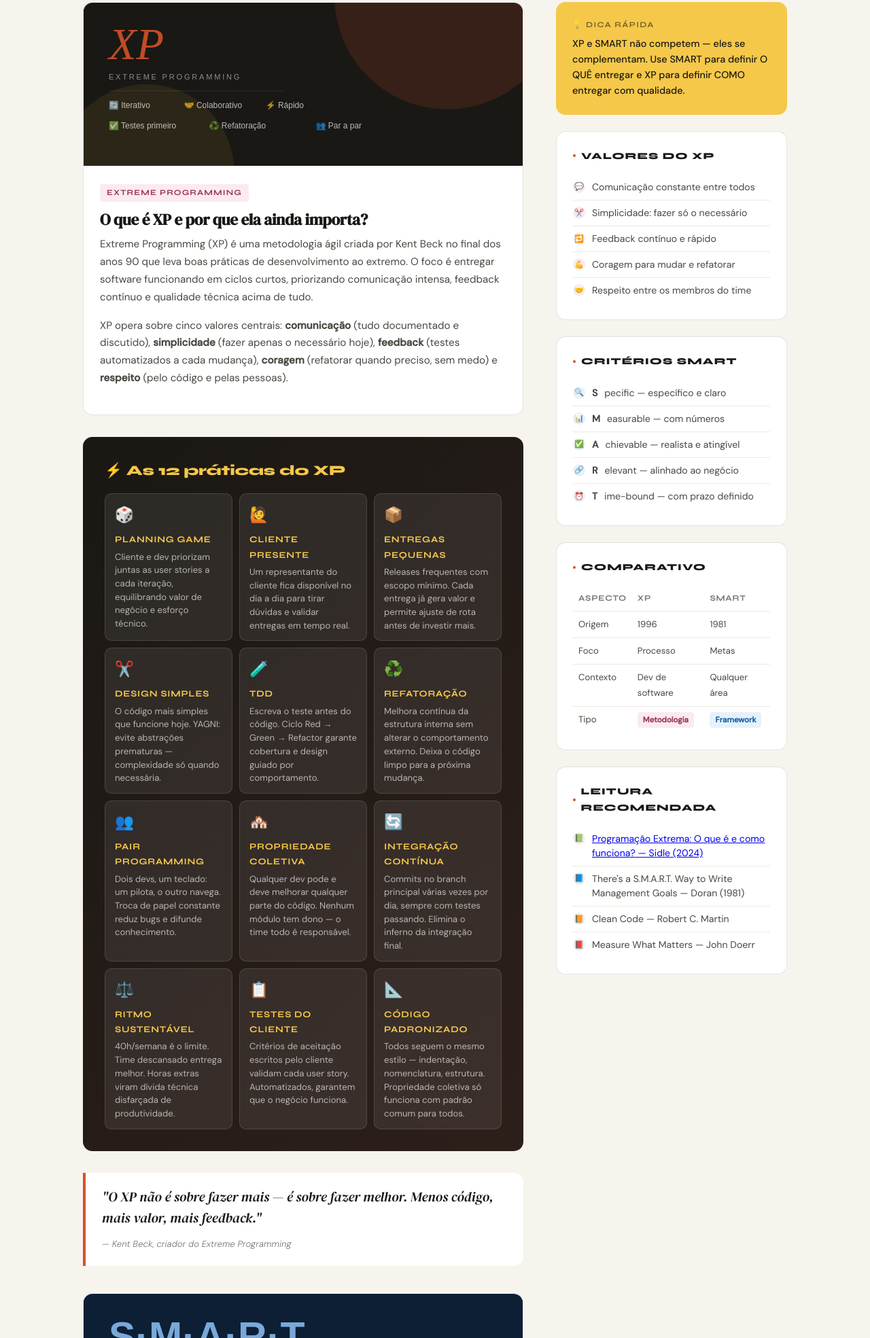
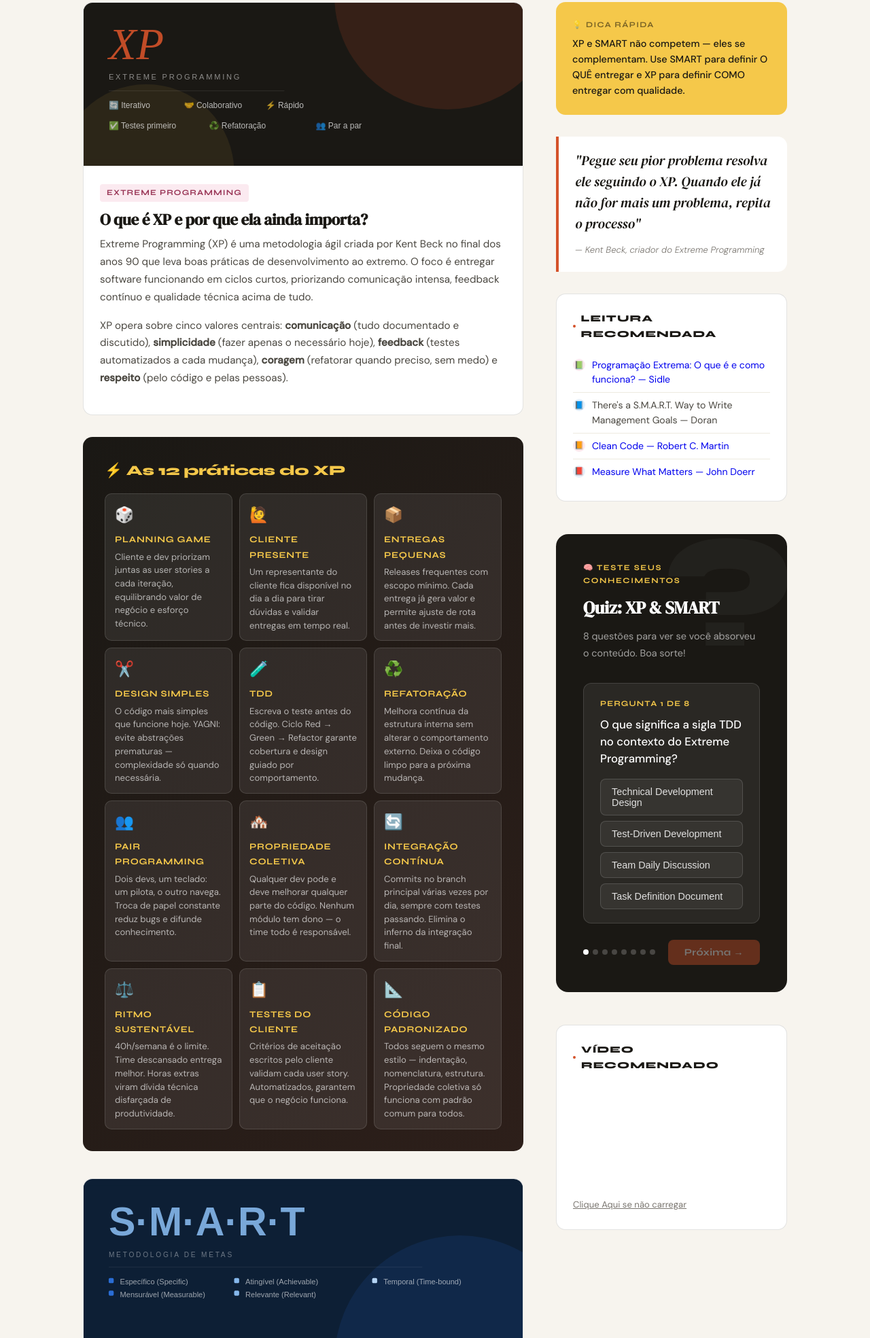
Before and after one commit to joaovsouza318-gif/projetoAgil, a plain HTML site: page index.html in a window 1280 px wide. Shown: the part 831-2800 px from the top of the page at 68% size. Drawn offline with Linux system fonts and the light colour scheme; grey boxes are pictures that could not be loaded.

Commit message:
Update index.html

```diff
--- a/index.html
+++ b/index.html
@@ -487,6 +487,7 @@
 
   /* SIDEBAR */
   .sidebar { }
+
   .sidebar-widget {
     background: var(--card);
     border: 1px solid var(--border);
@@ -589,7 +590,6 @@
     <nav>
       <a href="#xp">XP</a>
       <a href="#smart">SMART</a>
-      <a href="#memes">Memes</a>
       <a href="#quiz">Quiz</a>
     </nav>
   </div>
@@ -715,11 +715,6 @@
         </div>
       </div>
 
-      <div class="pull-quote">
-        <p>"O XP não é sobre fazer mais — é sobre fazer melhor. Menos código, mais valor, mais feedback."</p>
-        <cite>— Kent Beck, criador do Extreme Programming</cite>
-      </div>
-
       <!-- SMART ARTICLE -->
       <div id="smart" class="article-card" style="margin-top: 2.5rem;">
         <div class="card-image" style="background: #0D1F35; padding: 0; overflow: hidden;">
@@ -773,7 +768,7 @@
             <div class="p-name">R — Relevante</div>
             <div class="p-desc">Alinhado ao objetivo maior. Por que isso importa para o negócio agora?</div>
           </div>
-          <div class="pillar" style="grid-column: 1 / -1;">
+          <div class="pillar">
             <div class="p-icon">⏰</div>
             <div class="p-name">T — Temporal</div>
             <div class="p-desc">Toda meta precisa de prazo. Sem deadline, não é meta — é sonho. "Até 31 de dezembro" fecha o compromisso.</div>
@@ -781,47 +776,32 @@
         </div>
       </div>
 
-      <!-- MEME SECTION -->
-      <div id="memes" style="margin-top: 3rem;">
-        <p class="section-label">Leveza também é ágil</p>
-        <h2 class="section-title">Memes do Universo Ágil</h2>
-        <div class="meme-grid">
-          <div class="meme-card">
-            <div class="meme-img meme-bg-1">
-              <span class="meme-text-top">CLIENTE: "É SIMPLES,<br>SÓ MUDA UMA COISINHA"</span>
-              <span style="font-size: 3rem;">😵‍💫</span>
-              <span class="meme-text-bot">DEV DEPOIS DO SPRINT:<br>*ROLLBACK NAS METAS SMART*</span>
-            </div>
-            <div class="meme-caption">Quando a meta de "manutenção simples" não era muito A (Atingível)</div>
-          </div>
-          <div class="meme-card">
-            <div class="meme-img meme-bg-2">
-              <span class="meme-text-top">PAIR PROGRAMMING:<br>"VOU APENAS OLHAR"</span>
-              <span style="font-size: 3rem;">👀</span>
-              <span class="meme-text-bot">2 HORAS DEPOIS:<br>DOIS TECLADOS, ZERO COMMITS</span>
-            </div>
-            <div class="meme-caption">A prática do XP que começa como revisão e vira uma filosofia de vida</div>
-          </div>
-          <div class="meme-card">
-            <div class="meme-img meme-bg-3">
-              <span class="meme-text-top">META DO SPRINT:<br>"ENTREGAR ATÉ SEXTA"</span>
-              <span style="font-size: 3rem;">📅</span>
-              <span class="meme-text-bot">SEXTA ÀS 23H59:<br>*CRIA PR*</span>
-            </div>
-            <div class="meme-caption">T de Time-bound do SMART sendo respeitado... na última instância</div>
-          </div>
-          <div class="meme-card">
-            <div class="meme-img meme-bg-4">
-              <span class="meme-text-top">TDD NO XP: TESTE FALHA</span>
-              <span style="font-size: 3rem;">🟥🟩</span>
-              <span class="meme-text-bot">EU: PERFEITO, O TESTE<br>ESTÁ FUNCIONANDO</span>
-            </div>
-            <div class="meme-caption">O ciclo Red-Green-Refactor visto por quem acabou de descobrir o TDD</div>
-          </div>
-        </div>
+      <!-- QUIZ -->
+
+    </div><!-- end content-col -->
+
+    <!-- SIDEBAR -->
+    <aside class="sidebar">
+      <div class="tip-box">
+        <div class="tip-label">💡 Dica rápida</div>
+        <p>XP e SMART não competem — eles se complementam. Use SMART para definir O QUÊ entregar e XP para definir COMO entregar com qualidade.</p>
       </div>
 
-      <!-- QUIZ -->
+      <div class="pull-quote">
+        <p>"Pegue seu pior problema resolva ele seguindo o XP. Quando ele já não for mais um problema, repita o processo"</p>
+        <cite>— Kent Beck, criador do Extreme Programming</cite>
+      </div>
+
+      <div class="sidebar-widget">
+        <div class="widget-title">Leitura recomendada</div>
+        <ul class="checklist">
+          <li><span class="ck ck-xp">📗</span><a href="https://www.sydle.com/blog/extreme-programming-what-is-it-and-how-does-it-work-602ee205da4d096809438c9c" target="_blank" style="text-decoration: none;">Programação Extrema: O que é e como funciona? — Sidle</a></li>
+          <li><span class="ck ck-smart">📘</span>There's a S.M.A.R.T. Way to Write Management Goals — Doran</li>
+          <li><span class="ck ck-xp">📙</span><a href="https://ia800500.us.archive.org/16/items/codigo-limpo-robert-martin/codigo-limpo-completo-pt_text.pdf" target="_blank" style="text-decoration: none;">Clean Code — Robert C. Martin</a></li>
+          <li><span class="ck ck-smart">📕</span><a href="https://cdn.bookey.app/files/pdf/book/pt/avalie-o-que-importa.pdf" target="_blank" style="text-decoration: none;">Measure What Matters — John Doerr</a></li>
+        </ul>
+      </div>
+
       <div id="quiz" class="quiz-section">
         <div class="quiz-box">
           <div class="quiz-label">🧠 Teste seus conhecimentos</div>
@@ -949,81 +929,21 @@
         </div>
       </div>
 
-    </div><!-- end content-col -->
-
-    <!-- SIDEBAR -->
-    <aside class="sidebar">
-      <div class="tip-box">
-        <div class="tip-label">💡 Dica rápida</div>
-        <p>XP e SMART não competem — eles se complementam. Use SMART para definir O QUÊ entregar e XP para definir COMO entregar com qualidade.</p>
+      <div class="sidebar-widget">
+        <div class="widget-title">Vídeo recomendado</div>
+        <div style="position: relative; padding-bottom: 56.25%; height: 0; overflow: hidden; border-radius: 8px;">
+          <iframe
+            src="https://youtu.be/aYM9aWkeyfc?si=Sw8NzFV3J6kYTHda"
+            title="Vídeo sobre XP e SMART"
+            frameborder="0"
+            allow="accelerometer; autoplay; clipboard-write; encrypted-media; gyroscope; picture-in-picture"
+            allowfullscreen
+            style="position: absolute; top: 0; left: 0; width: 100%; height: 100%; border-radius: 8px;">
+          </iframe>
+        </div>
+        <a href="https://youtu.be/aYM9aWkeyfc?si=Sw8NzFV3J6kYTHda" target="_blank" style="font-size: 0.82rem; color: var(--ink3); margin-top: 10px; line-height: 1.5;">Clique Aqui se não carregar</p>
       </div>
 
-      <div class="sidebar-widget">
-        <div class="widget-title">Valores do XP</div>
-        <ul class="checklist">
-          <li><span class="ck ck-xp">💬</span>Comunicação constante entre todos</li>
-          <li><span class="ck ck-xp">✂️</span>Simplicidade: fazer só o necessário</li>
-          <li><span class="ck ck-xp">🔁</span>Feedback contínuo e rápido</li>
-          <li><span class="ck ck-xp">💪</span>Coragem para mudar e refatorar</li>
-          <li><span class="ck ck-xp">🤝</span>Respeito entre os membros do time</li>
-        </ul>
-      </div>
-
-      <div class="sidebar-widget">
-        <div class="widget-title">Critérios SMART</div>
-        <ul class="checklist">
-          <li><span class="ck ck-smart">🔍</span><strong>S</strong>pecific — específico e claro</li>
-          <li><span class="ck ck-smart">📊</span><strong>M</strong>easurable — com números</li>
-          <li><span class="ck ck-smart">✅</span><strong>A</strong>chievable — realista e atingível</li>
-          <li><span class="ck ck-smart">🔗</span><strong>R</strong>elevant — alinhado ao negócio</li>
-          <li><span class="ck ck-smart">⏰</span><strong>T</strong>ime-bound — com prazo definido</li>
-        </ul>
-      </div>
-
-      <div class="sidebar-widget">
-        <div class="widget-title">Comparativo</div>
-        <table class="comparison-table">
-          <thead>
-            <tr>
-              <th>Aspecto</th>
-              <th>XP</th>
-              <th>SMART</th>
-            </tr>
-          </thead>
-          <tbody>
-            <tr>
-              <td>Origem</td>
-              <td>1996</td>
-              <td>1981</td>
-            </tr>
-            <tr>
-              <td>Foco</td>
-              <td>Processo</td>
-              <td>Metas</td>
-            </tr>
-            <tr>
-              <td>Contexto</td>
-              <td>Dev de software</td>
-              <td>Qualquer área</td>
-            </tr>
-            <tr>
-              <td>Tipo</td>
-              <td><span class="badge" style="background:#FBEAF0;color:#993556">Metodologia</span></td>
-              <td><span class="badge" style="background:#E6F1FB;color:#185FA5">Framework</span></td>
-            </tr>
-          </tbody>
-        </table>
-      </div>
-
-      <div class="sidebar-widget">
-        <div class="widget-title">Leitura recomendada</div>
-        <ul class="checklist">
-          <li><span class="ck ck-xp">📗</span><a href="https://www.sydle.com/blog/extreme-programming-what-is-it-and-how-does-it-work-602ee205da4d096809438c9c" target="_blank">Programação Extrema: O que é e como funciona? — Sidle (2024)</a></li>
-          <li><span class="ck ck-smart">📘</span>There's a S.M.A.R.T. Way to Write Management Goals — Doran (1981)</li>
-          <li><span class="ck ck-xp">📙</span>Clean Code — Robert C. Martin</li>
-          <li><span class="ck ck-smart">📕</span>Measure What Matters — John Doerr</li>
-        </ul>
-      </div>
     </aside>
   </div>
 </main>
@@ -1037,15 +957,26 @@
   let answered = new Array(8).fill(false);
   let score = 0;
 
-  const feedbacks = [
-    "Exato! TDD é a base do XP. O ciclo Red→Green→Refactor garante que o código seja testado antes mesmo de existir.",
-    "Correto! M de Mensurável. Sem métrica, você não sabe se chegou lá.",
-    "Isso mesmo! Kent Beck criou o XP em 1996 durante o projeto Chrysler C3.",
-    "Perfeito! A meta SMART é específica, mensurável, tem prazo e é relevante.",
-    "Exatamente! Um navega, o outro pilota — e trocam de papel regularmente.",
-    "Isso! No XP, coragem significa refatorar código ruim, propor mudanças e dizer 'não' quando preciso.",
-    "Correto! Relevante garante que a meta serve ao propósito maior — não é só por fazer.",
-    "Correto! Integração Contínua evita o famoso 'integration hell' no final do sprint."
+  const feedbacksCorrect = [
+    "✓ Isso mesmo! TDD (Test-Driven Development) é a base do XP. O ciclo Red→Green→Refactor garante que o código seja testado antes mesmo de existir.",
+    "✓ Correto! M de Mensurável. Sem uma métrica definida, você nunca sabe se chegou lá.",
+    "✓ Isso mesmo! Kent Beck criou o XP em 1996 durante o projeto Chrysler C3.",
+    "✓ Perfeito! Essa meta tem número (42→55), prazo (30/06) e contexto claro — todos os critérios SMART aplicados.",
+    "✓ Exatamente! Um pilota, o outro navega — e trocam de papel regularmente durante a sessão.",
+    "✓ Isso! Coragem no XP significa refatorar código ruim, propor mudanças difíceis e dizer 'não' quando preciso.",
+    "✓ Correto! Relevante garante que a meta serve ao propósito maior do negócio — não existe só por existir.",
+    "✓ Certo! Integração Contínua evita o famoso 'integration hell' acumulado no final do sprint."
+  ];
+
+  const feedbacksWrong = [
+    "✗ Errado. TDD significa Test-Driven Development — desenvolvimento guiado por testes. O teste é escrito primeiro, o código vem depois.",
+    "✗ Errado. M é de Mensurável (Measurable). A meta precisa de um número concreto para que você saiba quando chegou lá.",
+    "✗ Errado. O criador do XP foi Kent Beck, em 1996, durante o projeto Chrysler C3. Jeff Sutherland criou o Scrum; Martin Fowler é referência em refatoração.",
+    "✗ Errado. A opção correta é 'Aumentar o NPS de 42 para 55 até 30/06/2025' — ela é específica, mensurável, tem prazo e é relevante. As outras são vagas demais.",
+    "✗ Errado. No Pair Programming dois devs compartilham o mesmo computador simultaneamente — um escreve o código, o outro revisa em tempo real.",
+    "✗ Errado. O valor relacionado a não ter medo de mudar e refatorar é a Coragem. Comunicação, Respeito e Simplicidade são outros valores do XP.",
+    "✗ Errado. R é de Relevante — a meta deve estar alinhada ao objetivo maior do negócio. O A (Achievable) é que representa o critério de ser atingível.",
+    "✗ Errado. Integração Contínua é integrar o código ao repositório principal várias vezes ao dia, sempre com testes automáticos rodando."
   ];
 
   document.querySelectorAll('.quiz-opt').forEach(btn => {
@@ -1063,12 +994,12 @@
       if (this.dataset.correct === 'true') {
         this.classList.add('correct');
         score++;
-        fb.textContent = '✓ ' + feedbacks[qIdx];
+        fb.textContent = feedbacksCorrect[qIdx];
         fb.className = 'quiz-feedback show good';
       } else {
         this.classList.add('wrong');
         allOpts.forEach(o => { if (o.dataset.correct === 'true') o.classList.add('correct'); });
-        fb.textContent = '✗ ' + feedbacks[qIdx];
+        fb.textContent = feedbacksWrong[qIdx];
         fb.className = 'quiz-feedback show bad';
       }
 
```
